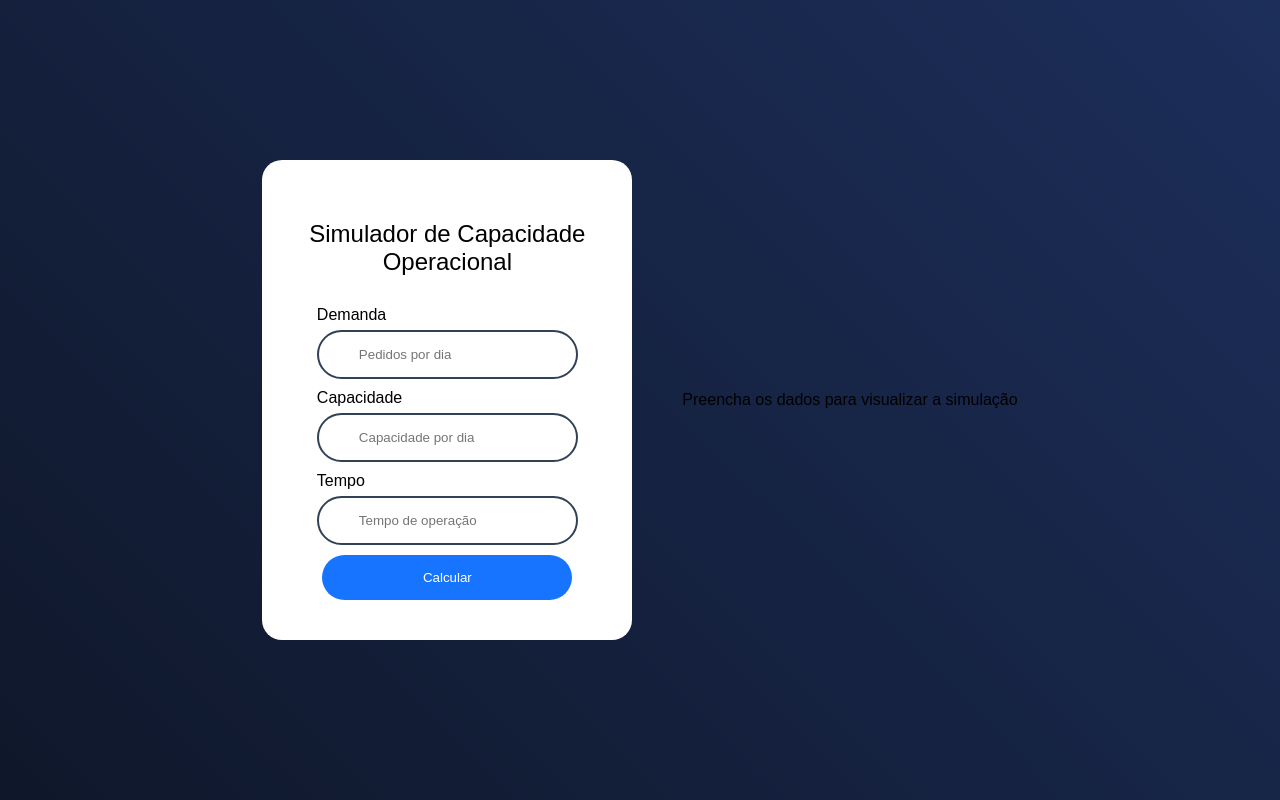
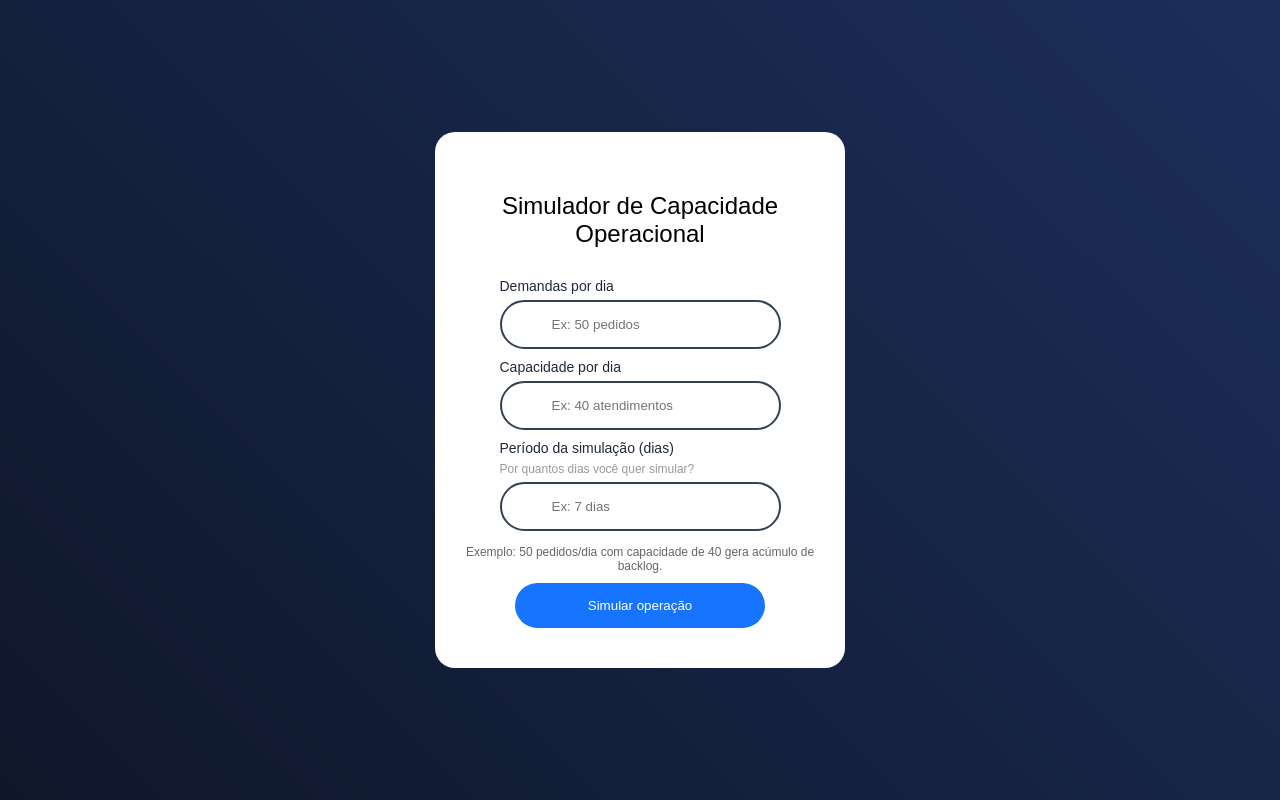
Before and after one commit to Tkailaine/FlowCap, a React (Vite) app: page / in a window 1280 px wide. Built offline with nearby package versions, Linux system fonts and the light colour scheme.

Commit message:
feat: melhorando campos e experiÊncia do usuário

```diff
--- a/src/components/FormularioSimulador/index.tsx
+++ b/src/components/FormularioSimulador/index.tsx
@@ -3,7 +3,7 @@ import calculoAtraso from "../../utils/logistica/calculos/calculoAtraso";
 import calculoBacklog from "../../utils/logistica/calculos/calculoBacklog";
 import calculoRisco from "../../utils/logistica/calculos/calculoRisco";
 import validarEntradas from "../../utils/logistica/validadores/validarEntradas";
-import type { DadosSimulacao } from "../../App.tsx";
+import type { DadosSimulacao } from "../../App";
 import './style.css'
 
 type PropsFormulario = {
@@ -14,23 +14,17 @@ export function FormularioSimulador({ setDados }: PropsFormulario) {
   const [pedidos, setPedidos] = useState(0);
   const [capacidade, setCapacidade] = useState(0);
   const [tempo, setTempo] = useState(0);
+  const [erro, setErro] = useState<string | null>(null);
 
   const processarCalculo = () => {
-    const erro = validarEntradas({ pedidos, capacidade });
+    const erroValidacao = validarEntradas({ pedidos, capacidade });
 
-    if (erro) {
-      setDados({
-        pedidos: 0,
-        capacidade: 0,
-        tempo: 0,
-        backlog: 0,
-        atraso: 0,
-        risco: "",
-        acumulo: 0,
-        erro,
-      });
+    if (erroValidacao) {
+      setErro(erroValidacao);
       return;
     }
+
+    setErro(null);
 
     const backlog = calculoBacklog({ pedidos, capacidade, dias: tempo });
     const atraso = calculoAtraso({ backlog, capacidade });
@@ -51,40 +45,48 @@ export function FormularioSimulador({ setDados }: PropsFormulario) {
   return (
     <form className="formulario">
       <h1>Simulador de Capacidade Operacional</h1>
+
       <div className="campo">
-        <label htmlFor="pedidos">Demanda</label>
+        <label htmlFor="pedidos">Demandas por dia</label>
         <input
           id="pedidos"
           type="number"
-          placeholder="Pedidos por dia"
+          placeholder="Ex: 50 pedidos"
           onChange={(e) => setPedidos(Number(e.target.value))}
         />
       </div>
 
       <div className="campo">
-        <label htmlFor="capacidade">Capacidade</label>
+        <label htmlFor="capacidade">Capacidade por dia</label>
         <input
           id="capacidade"
           type="number"
-          placeholder="Capacidade por dia"
+          placeholder="Ex: 40 atendimentos"
           onChange={(e) => setCapacidade(Number(e.target.value))}
         />
       </div>
 
       <div className="campo">
-        <label htmlFor="tempo">Tempo</label>
+        <label htmlFor="tempo">Período da simulação (dias)</label>
+        <small>Por quantos dias você quer simular?</small>
         <input
           id="tempo"
           type="number"
-          placeholder="Tempo de operação"
+          placeholder="Ex: 7 dias"
           onChange={(e) => setTempo(Number(e.target.value))}
         />
       </div>
 
+
+      {erro && <p className="erro">{erro}</p>}
+
+      <div className="exemplo">
+        Exemplo: 50 pedidos/dia com capacidade de 40 gera acúmulo de backlog.
+      </div>
+
       <button type="button" onClick={processarCalculo}>
-        Calcular
+        Simular operação
       </button>
-
     </form>
   );
 }
--- a/src/components/FormularioSimulador/style.css
+++ b/src/components/FormularioSimulador/style.css
@@ -5,7 +5,7 @@
     width: 350px;
     gap: 10px;
     background:white;
-    padding: 40px 10px;
+    padding: 40px 30px;
     min-height: 400px;
     justify-content: center;
     align-items:center;
@@ -20,7 +20,7 @@
 }
 
 .formulario input, .formulario button{
-   padding: 15px 40px;
+   padding: 15px 50px;
    border-radius: 30px;
    border:none;
 
@@ -33,9 +33,6 @@
     width:250px
 }
 
-.formulario label{
-    text-align: left;
-}
 
 .campo {
   display: flex;
@@ -47,3 +44,33 @@
     background-color: transparent;
     border: #334155 2px solid;
 }
+
+.formulario label {
+  font-size: 14px;
+  font-weight: 500;
+  color: #1e293b;
+}
+
+.campo {
+  display: flex;
+  flex-direction: column;
+  gap: 6px;
+}
+
+.campo small {
+  font-size: 12px;
+  opacity: 0.4;
+}
+
+.erro {
+  color: #ef4444;
+  font-size: 14px;
+  margin-top: 5px;
+}
+
+.exemplo {
+  font-size: 12px;
+  opacity: 0.6;
+  margin-top: 4px;
+  text-align: center;
+}
--- a/src/components/dashboardResultado/index.tsx
+++ b/src/components/dashboardResultado/index.tsx
@@ -9,25 +9,19 @@ type PropsDashboard = {
 };
 
 export function DashboardResultado({ dados }: PropsDashboard) {
-  if (!dados) {
-    return <p>Preencha os dados para visualizar a simulação</p>;
-  }
-
-  if (dados.erro) {
-    return <p>{dados.erro}</p>;
-  }
+  if (!dados) return null;
 
   const resumoOperacao = [
     { tipo: "Risco", valor: dados.risco },
-    { tipo: "Atraso", valor: formatarAtraso({ atraso: dados.atraso }) },
+    { tipo: "Atraso estimado", valor: formatarAtraso({ atraso: dados.atraso }) },
     { tipo: "Backlog", valor: dados.backlog },
-    { tipo: "Acúmulo", valor: dados.acumulo },
+    { tipo: "Acúmulo diário", valor: dados.acumulo },
   ];
 
   const metricas = [
-    { tipo: "Demandas", valor: dados.pedidos },
-    { tipo: "Capacidade", valor: dados.capacidade },
-    { tipo: "Período", valor: dados.tempo },
+    { tipo: "Demandas/dia", valor: dados.pedidos },
+    { tipo: "Capacidade/dia", valor: dados.capacidade },
+    { tipo: "Período (dias)", valor: dados.tempo },
   ];
 
   return (
@@ -49,7 +43,6 @@ export function DashboardResultado({ dados }: PropsDashboard) {
         </div>
       </section>
 
-
       <section className="container-secao">
         <div className="secao-header">Métricas</div>
 
```
